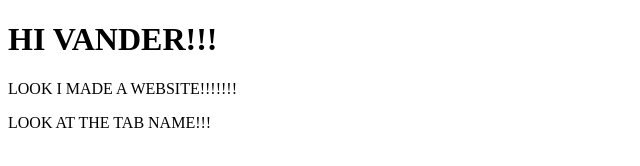
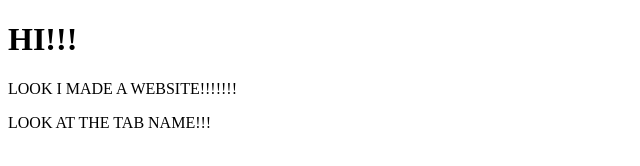
Before and after one commit to TheWalrusWizard/my_website, a plain HTML site: page index.html in a window 1280 px wide. Shown: the whole page, without its empty margins (0-640 px from the left). Drawn offline with Linux system fonts and the light colour scheme.

Commit message:
Update index.html

```diff
--- a/index.html
+++ b/index.html
@@ -1,4 +1,5 @@
-<!-- favorites (movies/books/games/artists/songs/etc)
+<!--
+	favorites (movies/books/games/artists/songs/etc)
 	projects
 	blog
 -->
@@ -9,8 +10,7 @@
 		<title>hai:3</title>
 	</head>
 	<body>
-
-		<h1>HI VANDER!!!</h1>
+		<h1>HI!!!</h1>
 		<p>LOOK I MADE A WEBSITE!!!!!!!</p>
 		<p>LOOK AT THE TAB NAME!!!<p>
 
```
